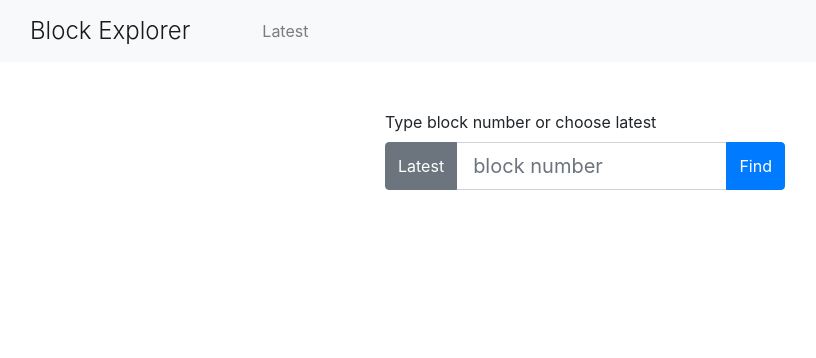
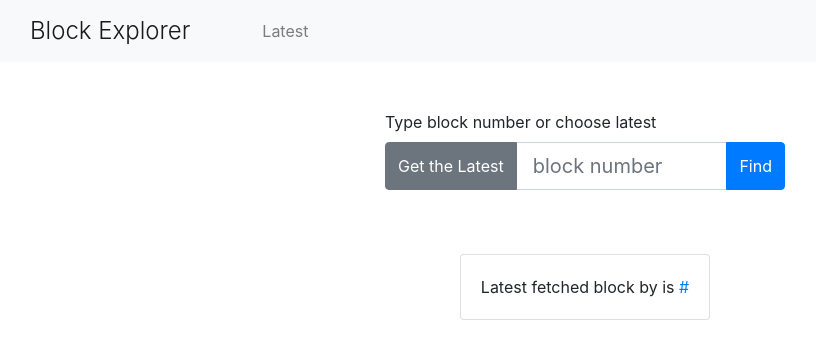
Before and after one commit to MihranG/blockchain-explorer, a React (Create React App) app: page / in a window 1280 px wide. Shown: the top 358 px of the page, without its empty margins (55-871 px from the left). Built offline with nearby package versions, Linux system fonts and the light colour scheme; no server answers.

Commit message:
added custom hooks for fetching, and for showing latest number in home page

```diff
--- a/src/components/Block.tsx
+++ b/src/components/Block.tsx
@@ -5,21 +5,15 @@ import { useDispatch, useSelector } from 'react-redux';
 import TableRow from './TableRow';
 import Loading from './Loading';
 import { hexToAsciiString } from '../utils/helpers';
-import { fetchBlock } from '../store/thunks';
 import { RootState } from '../store/store';
+import useFetchBlock from '../hooks/useFetchBlock';
 
 const Block: FC<{}> = () => {
   const match = useRouteMatch<{ id: string }>();
   const history = useHistory();
-  const dispatch = useDispatch();
+  useFetchBlock<{ id: string }>(match.params.id, match.params);
 
-  useEffect(() => {
-    dispatch(fetchBlock(match.params.id));
-  }, [match.params]);
-
-  const { data, loading } = useSelector(
-    (state: RootState) => state.block
-  );
+  const { data, loading } = useSelector((state: RootState) => state.block);
   const {
     number,
     timestamp,
--- a/src/components/Main.tsx
+++ b/src/components/Main.tsx
@@ -1,13 +1,19 @@
-import { FC, SyntheticEvent, useState } from 'react';
-import { Row, Form, Button, InputGroup } from 'react-bootstrap';
-import { useHistory } from 'react-router-dom';
+import { FC, SyntheticEvent, useCallback, useState, useEffect } from 'react';
+import { Row, Form, Button, InputGroup, Card } from 'react-bootstrap';
+import { useHistory, Link } from 'react-router-dom';
 import { BlockNumberEnums } from '../types/enums';
+import useFetchBlock from '../hooks/useFetchBlock';
+import { useSelector } from 'react-redux';
+import { RootState } from '../store/store';
 
 const BLOCK_MAX_NUMBER = 13000000;
 
 const Main: FC<{}> = () => {
   const history = useHistory();
   const [value, setValue] = useState<string>('');
+  useFetchBlock(BlockNumberEnums.Latest);
+  const { number, timestamp } =
+    useSelector((s: RootState) => s.block.data.result) ?? {};
 
   const onSubmit = (e: SyntheticEvent) => {
     e.preventDefault();
@@ -19,15 +25,24 @@ const Main: FC<{}> = () => {
     history.push(BlockNumberEnums.Latest);
   };
 
+  const isInputInvalid = useCallback(
+    () => parseInt(value) > BLOCK_MAX_NUMBER || parseInt(value) <= 0,
+    [value]
+  );
+
   return (
+    <>
       <Row className="justify-content-md-center m-5 main">
         <Form onSubmit={onSubmit}>
-        <Form.Group controlId="validationFormik01" className="main__form-group">
+          <Form.Group
+            controlId="validationFormik01"
+            className="main__form-group"
+          >
             <Form.Label> Type block number or choose latest</Form.Label>
             <InputGroup className="mb-3" hasValidation>
               <InputGroup.Prepend>
                 <Button variant="secondary" onClick={onLatestClick}>
-                Latest
+                  Get the Latest
                 </Button>
               </InputGroup.Prepend>
               <Form.Control
@@ -36,7 +51,7 @@ const Main: FC<{}> = () => {
                 placeholder="block number"
                 value={value}
                 className="main__number-input"
-              isInvalid={parseInt(value) > BLOCK_MAX_NUMBER}
+                isInvalid={isInputInvalid()}
                 onChange={(e) => setValue(e.target.value)}
               />
               <InputGroup.Append>
@@ -55,6 +70,15 @@ const Main: FC<{}> = () => {
           </Form.Group>
         </Form>
       </Row>
+      <Row className="justify-content-md-center">
+        <Card>
+          <Card.Body>
+            Latest fetched block by {timestamp} is{' '}
+            <Link to={`/${number}`}>#{number}</Link>
+          </Card.Body>
+        </Card>
+      </Row>
+    </>
   );
 };
 
--- a/src/components/NavbarComponent.tsx
+++ b/src/components/NavbarComponent.tsx
@@ -21,7 +21,7 @@ const NavbarComponent: FC<{}> = () => {
     if (errorMessage) {
       dispatch(resetApp());
     }
-  }, [history.location.pathname]);
+  }, [dispatch, errorMessage, history.location.pathname]);
 
   return (
     <>
--- /dev/null
+++ b/src/hooks/useFetchBlock.ts
@@ -0,0 +1,21 @@
+import { useEffect } from 'react';
+import { useDispatch, useSelector } from 'react-redux';
+
+import { fetchBlock } from '../store/thunks';
+import { RootState } from '../store/store';
+
+const useFetchBlock = <T>(
+  id: string,
+  extraDep: T | undefined = undefined
+): void => {
+  const dispatch = useDispatch();
+  const number = useSelector((s: RootState) => s.block.data.result?.number);
+
+  useEffect(() => {
+    if (id !== number) {
+      dispatch(fetchBlock(id));
+    }
+  }, [dispatch, id, extraDep, number]);
+};
+
+export default useFetchBlock;
```
Lines whose indentation alone changed are shown as unchanged.
